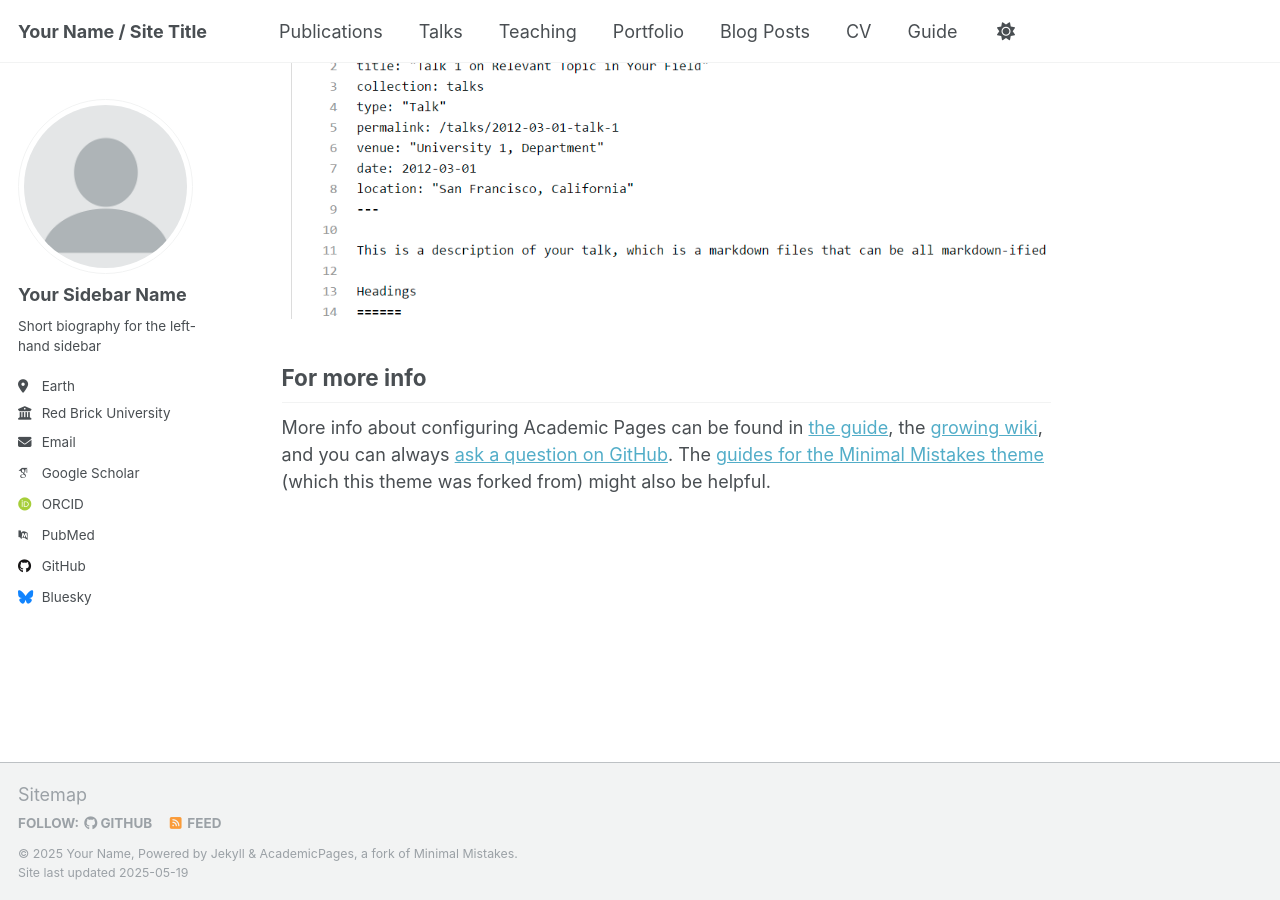
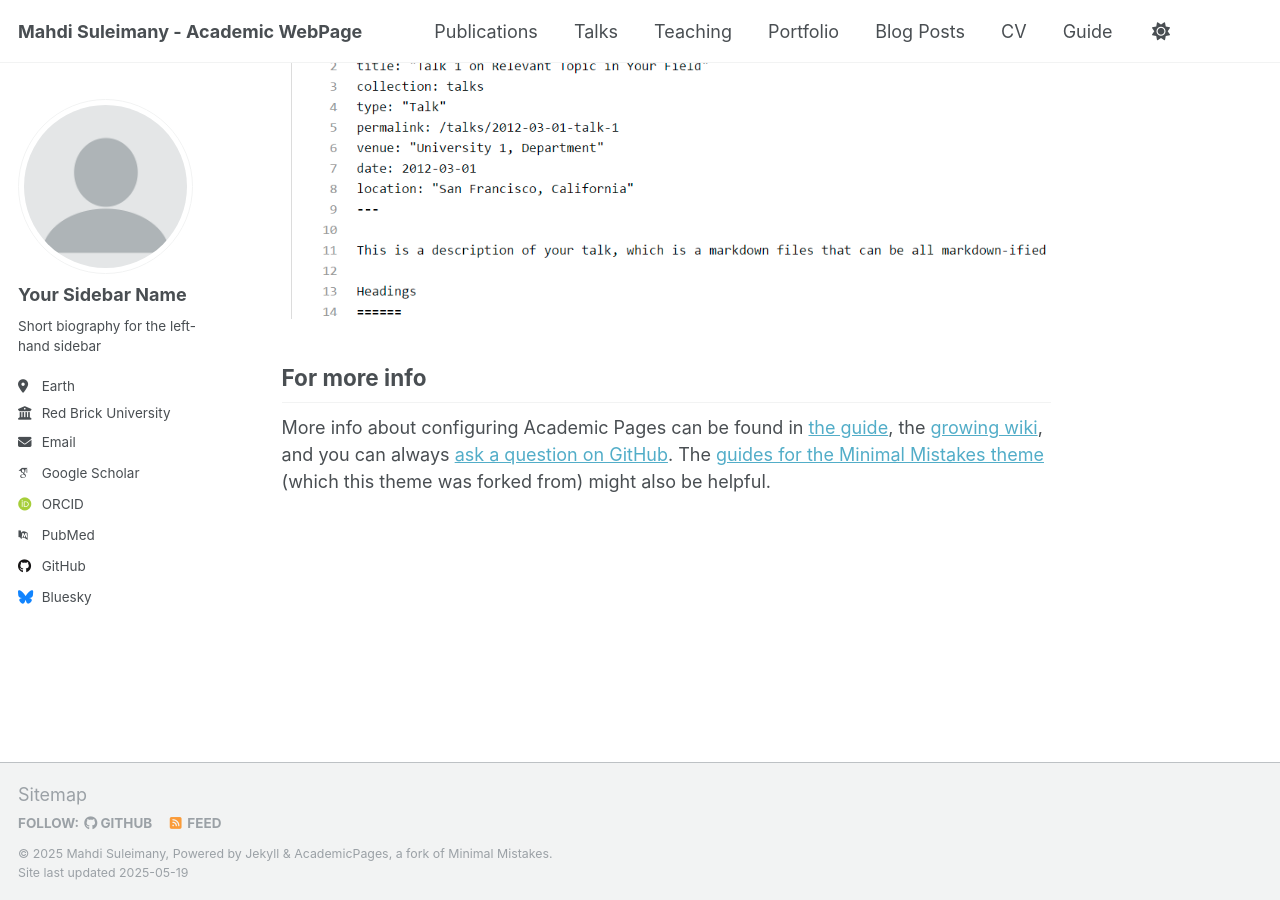
Before and after one commit to mo-soleimani/mo-soleimani.github.io, a Jekyll site: the page built from _pages/about.md, in a window 1280 px wide and 900 px high, scrolled down 2636 px. Built offline with Jekyll 4.4.1, drawn with Linux system fonts in a browser that asks for light colours; some web fonts are replaced.

Commit message:
_config.yml

```diff
--- a/_config.yml
+++ b/_config.yml
@@ -9,13 +9,13 @@
 # Basic Site Settings
 locale                   : "en-US"
 site_theme               : "default"
-title                    : "Your Name / Site Title"
+title                    : "Mahdi Suleimany - Academic WebPage"
 title_separator          : "-"
-name                     : &name "Your Name"
-description              : &description "personal description"
-url                      : https://academicpages.github.io # the base hostname & protocol for your site e.g. "https://[your GitHub username].github.io" or if you already have some other page hosted on Github then use "https://[your GitHub username].github.io/[Your Repo Name]"
+name                     : "Mahdi Suleimany"
+description              : "personal description"
+url                      : https://mi-suleimany.github.io # the base hostname & protocol for your site e.g. "https://[your GitHub username].github.io" or if you already have some other page hosted on Github then use "https://[your GitHub username].github.io/[Your Repo Name]"
 baseurl                  : "" # the subpath of your site, e.g. "/blog"
-repository               : "academicpages/academicpages.github.io"
+repository               : "mi-suleimany.github.io"
 
 # Site Author - The following control what appear as part of the author content on the side bar.
 #               If a field is blank the icon and link will not appear, otherwise it will be shown.
```
